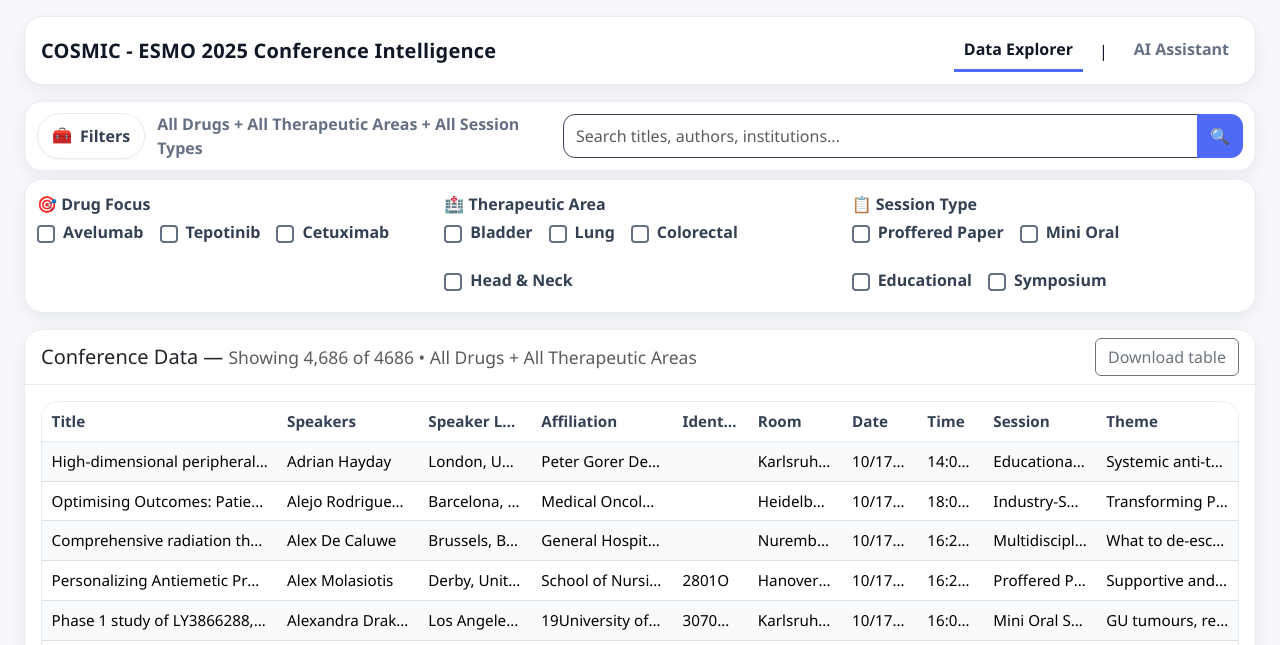
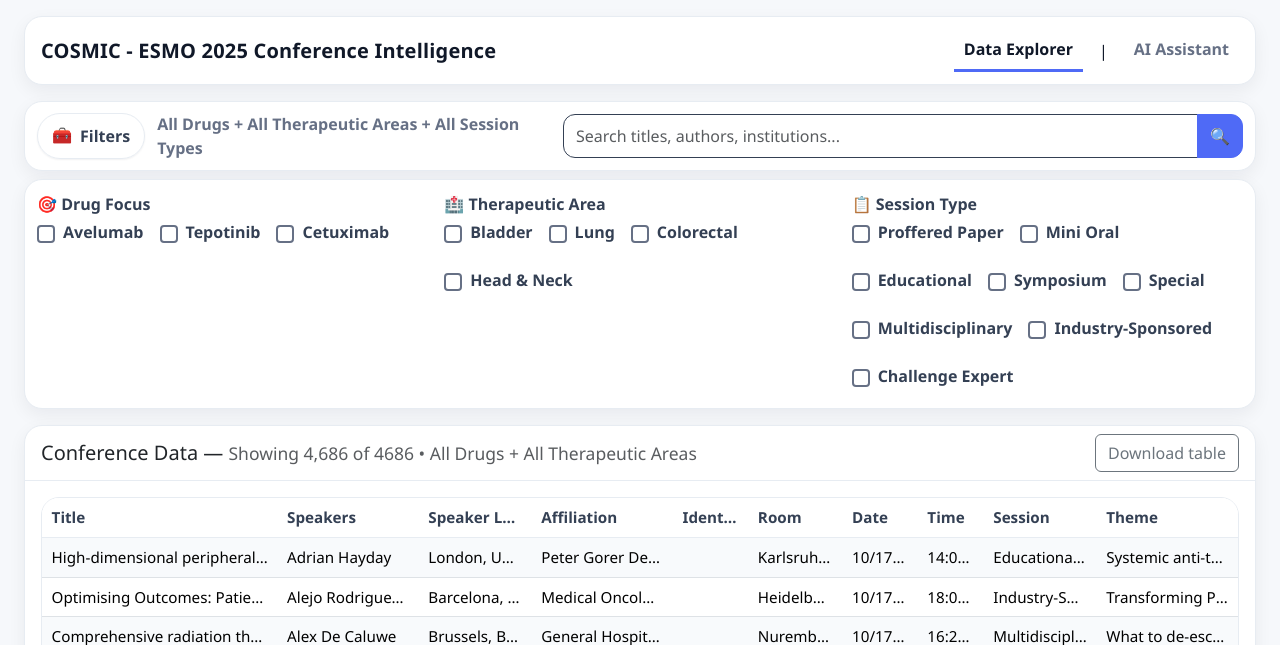
Before and after one commit to fabiobrasilc/conference-intelligence-app, a Flask app: page / in a window 1280 px wide, after a click that opens the changed part. Shown: the top 645 px of the page. Run offline with Flask 3, Linux system fonts and the light colour scheme; some libraries are stand-ins or nearby versions.

Commit message:
Add files via upload

```diff
--- a/templates/index.html
+++ b/templates/index.html
@@ -111,6 +111,22 @@
                       <input class="form-check-input session-filter-checkbox" type="checkbox" value="Symposium" id="session_symposium">
                       <label class="form-check-label ms-2" for="session_symposium">Symposium</label>
                     </div>
+                    <div class="form-check d-flex align-items-center">
+                      <input class="form-check-input session-filter-checkbox" type="checkbox" value="Special Session" id="session_special">
+                      <label class="form-check-label ms-2" for="session_special">Special</label>
+                    </div>
+                    <div class="form-check d-flex align-items-center">
+                      <input class="form-check-input session-filter-checkbox" type="checkbox" value="Multidisciplinary Session" id="session_multidisciplinary">
+                      <label class="form-check-label ms-2" for="session_multidisciplinary">Multidisciplinary</label>
+                    </div>
+                    <div class="form-check d-flex align-items-center">
+                      <input class="form-check-input session-filter-checkbox" type="checkbox" value="Industry-Sponsored Symposium" id="session_industry">
+                      <label class="form-check-label ms-2" for="session_industry">Industry-Sponsored</label>
+                    </div>
+                    <div class="form-check d-flex align-items-center">
+                      <input class="form-check-input session-filter-checkbox" type="checkbox" value="Challenge Your Expert" id="session_challenge">
+                      <label class="form-check-label ms-2" for="session_challenge">Challenge Expert</label>
+                    </div>
                   </div>
                 </div>
               </div>
@@ -215,6 +231,22 @@
                       <input class="form-check-input ai-session-filter-checkbox" type="checkbox" value="Symposium" id="ai_session_symposium">
                       <label class="form-check-label ms-2" for="ai_session_symposium">Symposium</label>
                     </div>
+                    <div class="form-check d-flex align-items-center">
+                      <input class="form-check-input ai-session-filter-checkbox" type="checkbox" value="Special Session" id="ai_session_special">
+                      <label class="form-check-label ms-2" for="ai_session_special">Special</label>
+                    </div>
+                    <div class="form-check d-flex align-items-center">
+                      <input class="form-check-input ai-session-filter-checkbox" type="checkbox" value="Multidisciplinary Session" id="ai_session_multidisciplinary">
+                      <label class="form-check-label ms-2" for="ai_session_multidisciplinary">Multidisciplinary</label>
+                    </div>
+                    <div class="form-check d-flex align-items-center">
+                      <input class="form-check-input ai-session-filter-checkbox" type="checkbox" value="Industry-Sponsored Symposium" id="ai_session_industry">
+                      <label class="form-check-label ms-2" for="ai_session_industry">Industry-Sponsored</label>
+                    </div>
+                    <div class="form-check d-flex align-items-center">
+                      <input class="form-check-input ai-session-filter-checkbox" type="checkbox" value="Challenge Your Expert" id="ai_session_challenge">
+                      <label class="form-check-label ms-2" for="ai_session_challenge">Challenge Expert</label>
+                    </div>
                   </div>
                 </div>
 
```
